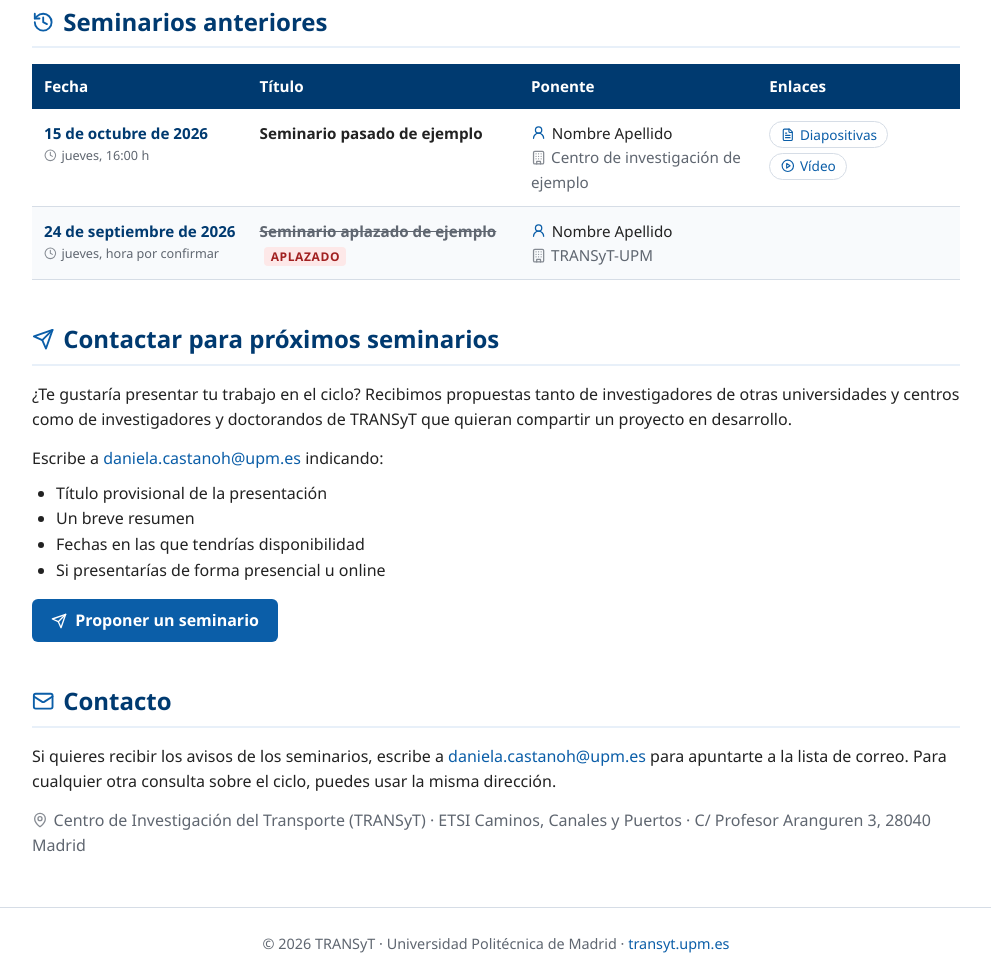
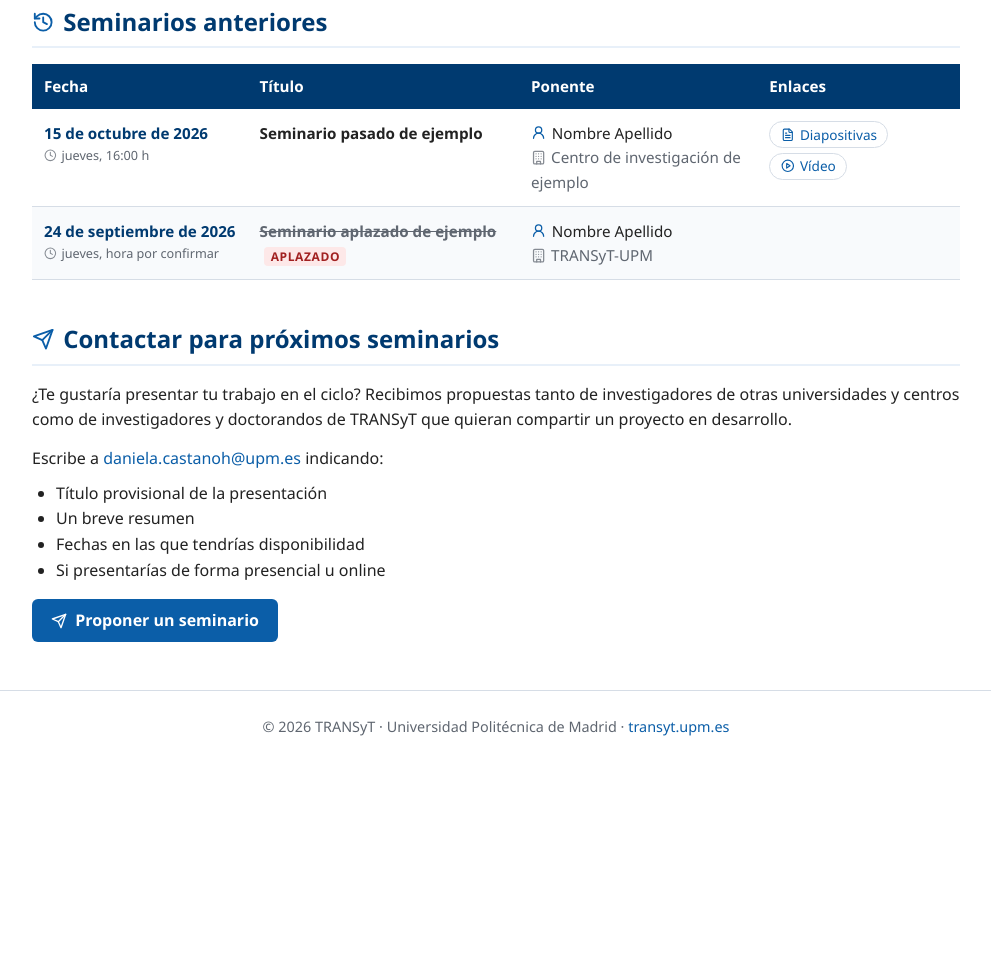
Before and after one commit to seminariostransyt/seminariostransyt.github.io, a plain HTML site: page index.html in a window 1280 px wide. Shown: the part 1159-2138 px from the top of the page, without its empty margins (144-1135 px from the left). After the commit the page ends 1921 px from the top, so only its background shows below. Drawn offline with Linux system fonts and the light colour scheme.

Commit message:
Quitar sección de contacto
Co-Authored-By: Claude Opus 5.5 <noreply@anthropic.com>
Claude-Session: https://claude.ai/code/session_01AdoeBX5ACRh7hpay7JnWN5

```diff
--- a/index.html
+++ b/index.html
@@ -26,7 +26,6 @@
       <li><a href="#proximos"><span data-i="calendario"></span>Próximos seminarios</a></li>
       <li><a href="#anteriores"><span data-i="historial"></span>Seminarios anteriores</a></li>
       <li><a href="#proponer"><span data-i="enviar"></span>Proponer un seminario</a></li>
-      <li><a href="#contacto"><span data-i="correo"></span>Contacto</a></li>
     </ul>
   </nav>
 
@@ -87,20 +86,6 @@
       </ul>
       <p style="margin-top:1rem">
         <a class="boton" href="mailto:daniela.castanoh@upm.es?subject=Propuesta%20de%20seminario%20TRANSyT"><span data-i="enviar"></span>Proponer un seminario</a>
-      </p>
-    </section>
-
-    <section id="contacto">
-      <h2><span data-i="correo"></span>Contacto</h2>
-      <p>
-        Si quieres recibir los avisos de los seminarios, escribe a
-        <a href="mailto:daniela.castanoh@upm.es?subject=Alta%20en%20la%20lista%20de%20seminarios%20TRANSyT">daniela.castanoh@upm.es</a>
-        para apuntarte a la lista de correo. Para cualquier otra consulta sobre el ciclo,
-        puedes usar la misma dirección.
-      </p>
-      <p class="afil direccion">
-        <span data-i="lugar"></span>Centro de Investigación del Transporte (TRANSyT) · ETSI Caminos, Canales y Puertos ·
-        C/ Profesor Aranguren 3, 28040 Madrid
       </p>
     </section>
 
```
Also changed, not shown: 1 other file.
